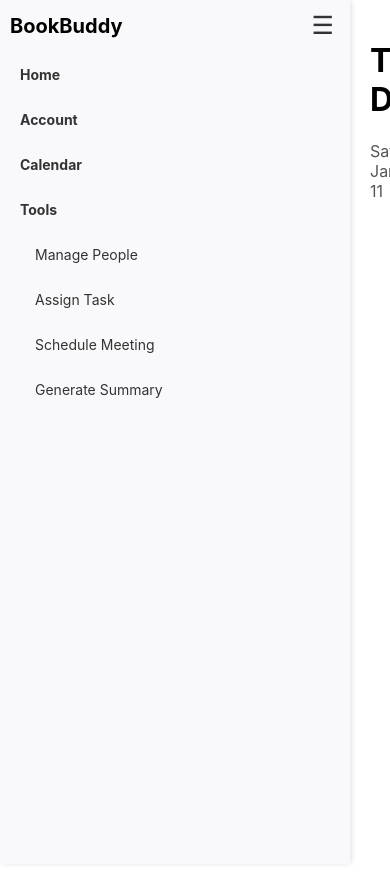
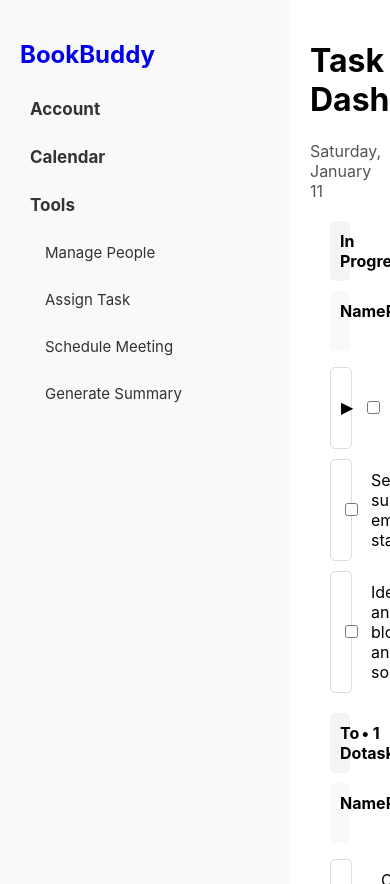
Before and after one commit to shengweikoh/pookierookies, a React (Create React App) app in the folder frontend/: page /home in a window 390 px wide. Built offline with nearby package versions, Linux system fonts and the light colour scheme.

Commit message:
Fixing conflict

```diff
--- a/frontend/src/Components/Sidebar.css
+++ b/frontend/src/Components/Sidebar.css
@@ -1,36 +1,16 @@
 .sidebar {
-    /* position: fixed; Keeps the sidebar fixed in place */
-    top: 0;
-    left: 0;
     width: 250px;
-    height: 100vh; /* Full height of the viewport */
     background-color: #f9f9fb;
     padding: 20px;
+    height: 100vh;
     box-shadow: 2px 0 5px rgba(0, 0, 0, 0.1);
-    z-index: 1000; /* Ensures it stays on top of other content */
-    transition: width 0.3s, padding 0.3s; /* Smooth transition for collapsing */
-  }
-
-  .sidebar.collapsed {
-    width: 45px; /* Reduced width for collapsed state */
-    padding: 10px; /* Adjust padding for collapsed state */
   }
 
   .logo {
-    display: flex;
-    align-items: center;
-    justify-content: space-between;
-    margin-bottom: 20px;
     font-size: 24px;
     font-weight: bold;
-  }
-
-  .toggle-button {
-    background: none;
-    border: none;
-    font-size: 25px;
-    cursor: pointer;
-    color: #333;
+    margin-bottom: 20px;
+    margin-top: 20px;
   }
 
   .section {
@@ -75,41 +55,45 @@
     transition: background 0.2s;
   }
 
-  .nav-item:hover,
+  .nav-item:hover {
+    background-color: #ececf1;
+  }
+
   .nav-item2:hover {
     background-color: #ececf1;
   }
 
-  .sidebar.collapsed .nav-item,
-  .sidebar.collapsed .nav-item2 {
-    justify-content: center;
-    font-size: 0; /* Hide text when collapsed */
+  .icon {
+    margin-right: 10px;
+    color: #7e7e7e;
   }
 
-  .sidebar.collapsed .nav-item::before,
-  .sidebar.collapsed .nav-item2::before {
-    font-size: 16px; /* Optional: Use icons if desired */
-    content: ''; /* Add specific icons here if needed */
+  #tools:hover {
+    background-color: #f9f9fb;
   }
 
-  .sidebar.collapsed .logo span {
-    display: none; /* Hide logo text when collapsed */
+  /* link styling */
+  #logo{
+    text-decoration: none;
   }
 
-  /* Responsive adjustments for sidebar */
-  @media (max-width: 768px) {
-    .sidebar {
-      width: 100%; /* Full width for sidebar */
-      padding: 10px; /* Reduce padding */
-    }
+  #logo:visited,
+  #logo:active {
+    text-decoration: none;
+    /* Ensure no underline on hover, active, or visited */
+    color: black;
+    /* Keep color black */
+  }
 
-    .logo {
-      font-size: 20px; /* Adjust logo size */
-      margin-bottom: 15px;
-    }
+  #logo:hover {
+    text-decoration: none;
+    /* Ensure no underline on hover, active, or visited */
+    color: #223f6b;
+  }
 
-    .nav-item,
-    .nav-item2 {
-      font-size: 14px; /* Adjust font size for items */
-    }
+  .links,
+  .links:visited,
+  .links:active {
+    text-decoration: none;
+    color: #333;
   }
--- a/frontend/src/Components/Sidebar.jsx
+++ b/frontend/src/Components/Sidebar.jsx
@@ -1,33 +1,22 @@
-import React, { useState } from "react";
+import React from "react";
+// import "../pages/home/Home.css";
 import "./Sidebar.css";
+import { Link } from "react-router-dom"
 
 const Sidebar = () => {
-  const [isCollapsed, setIsCollapsed] = useState(false);
-
-  const toggleSidebar = () => {
-    setIsCollapsed(!isCollapsed);
-  };
-
   return (
-    <div className={`sidebar ${isCollapsed ? "collapsed" : ""}`}>
-      <div className="logo">
-        {!isCollapsed && <span>BookBuddy</span>} {/* Header shifted right */}
-        <button className="toggle-button" onClick={toggleSidebar}>
-          {isCollapsed ? "☰" : "☰"} {/* Icon changes based on state */}
-        </button>
-      </div>
-      {!isCollapsed && (
-        <ul className="nav-list">
-          <li className="nav-item section-title">Home</li>
-          <li className="nav-item section-title">Account</li>
-          <li className="nav-item section-title">Calendar</li>
-          <li className="nav-item section-title">Tools</li>
-          <li className="nav-item2">Manage People</li>
-          <li className="nav-item2">Assign Task</li>
-          <li className="nav-item2">Schedule Meeting</li>
-          <li className="nav-item2">Generate Summary</li>
-        </ul>
-      )}
+    <div className="sidebar">
+      <div className="logo"><Link id="logo" to="/home">BookBuddy</Link></div>
+      <ul className="nav-list">
+        {/* <li className="nav-item section-title"></li> */}
+        <li className="nav-item section-title"><Link to="/account" className="links">Account</Link></li>
+        <li className="nav-item section-title"><Link to="/calendar" className="links">Calendar</Link></li>
+        <li className="nav-item section-title" id="tools">Tools</li>
+        <li className="nav-item2"><Link to="/tools/manage-people" className="links">Manage People</Link></li>
+        <li className="nav-item2"><Link to="/tools/assign-task" className="links">Assign Task</Link></li>
+        <li className="nav-item2"><Link to="/tools/schedule-meeting" className="links">Schedule Meeting</Link></li>
+        <li className="nav-item2"><Link to="/tools/generate-summary" className="links">Generate Summary</Link></li>
+      </ul>
     </div>
   );
 };
```
